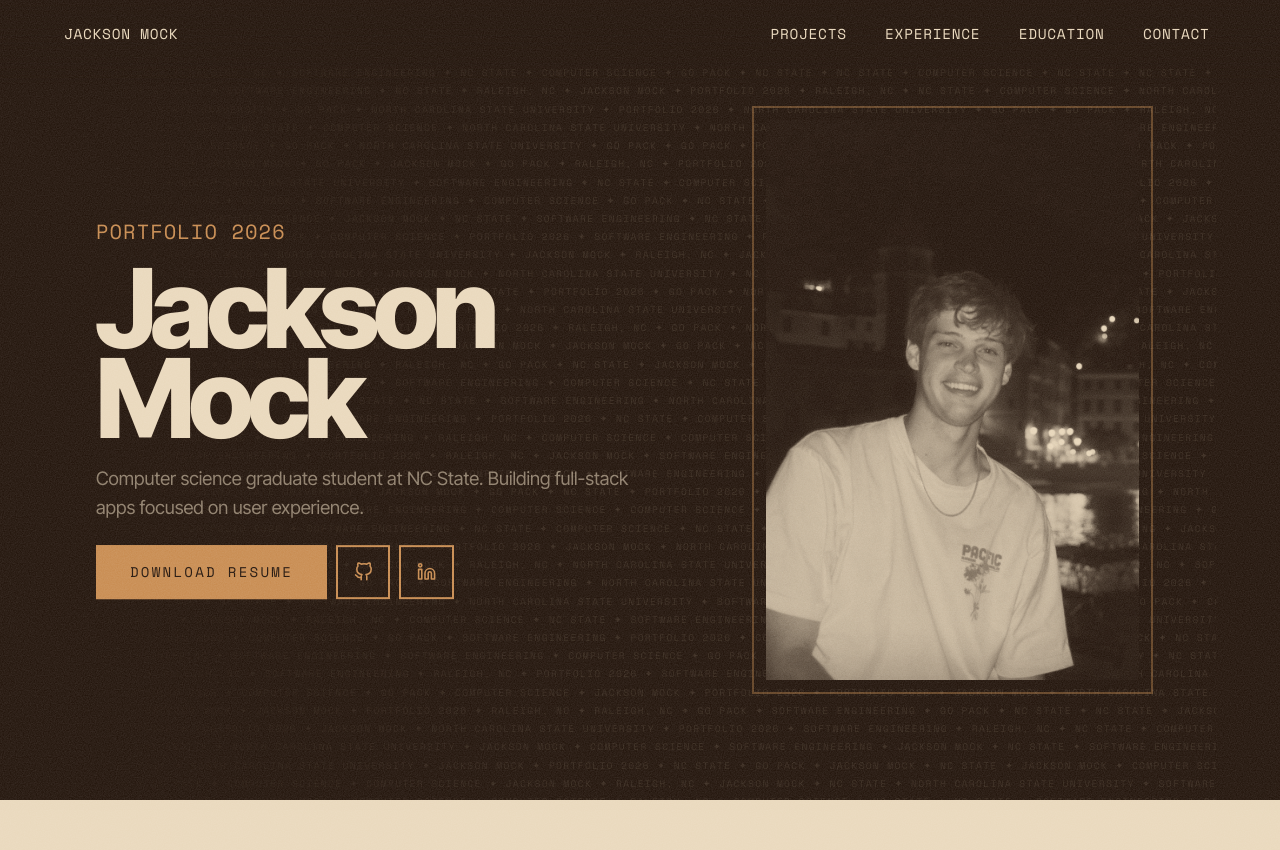
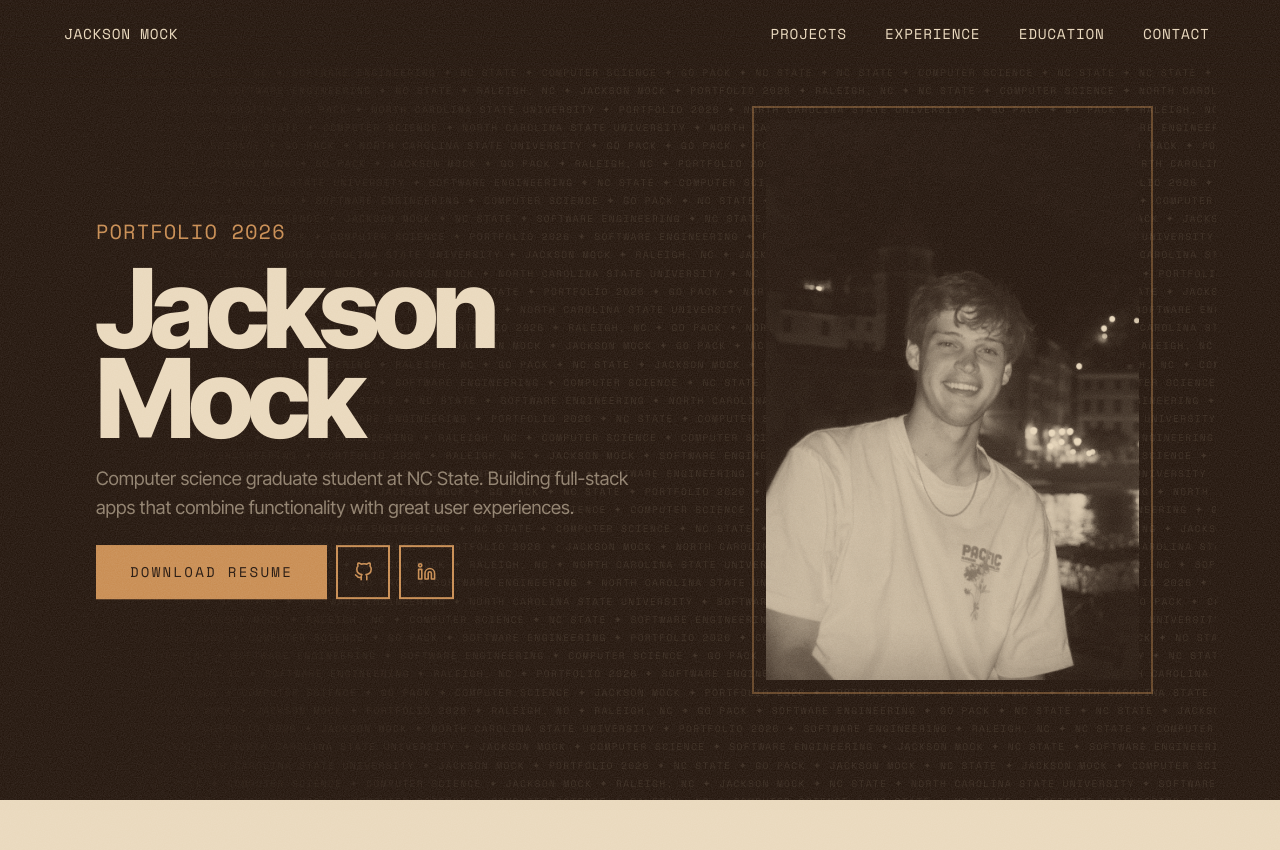
Before and after one commit to jkmock/JacksonMockWebsite, a website built with Vite: page index.html in a window 1280 px wide. Shown: the top 850 px of the page. Built offline with nearby package versions, Linux system fonts and the light colour scheme.

Commit message:
Updated bio

```diff
--- a/index.html
+++ b/index.html
@@ -48,7 +48,7 @@
         <p class="h-eyebrow mono dim" data-in>Portfolio <span data-year>2026</span></p>
         <h1 class="h-name" data-in>Jackson<br />Mock</h1>
         <p class="h-blurb" data-in>
-          Computer science graduate student at NC State. Building full-stack apps focused on user experience.
+          Computer science graduate student at NC State. Building full-stack apps that combine functionality with great user experiences.
         </p>
         <div class="h-actions" data-in>
           <a class="box-btn filled" href="/Jackson_Mock_Resume.pdf" target="_blank" rel="noopener" download>Download Resume</a>
```
